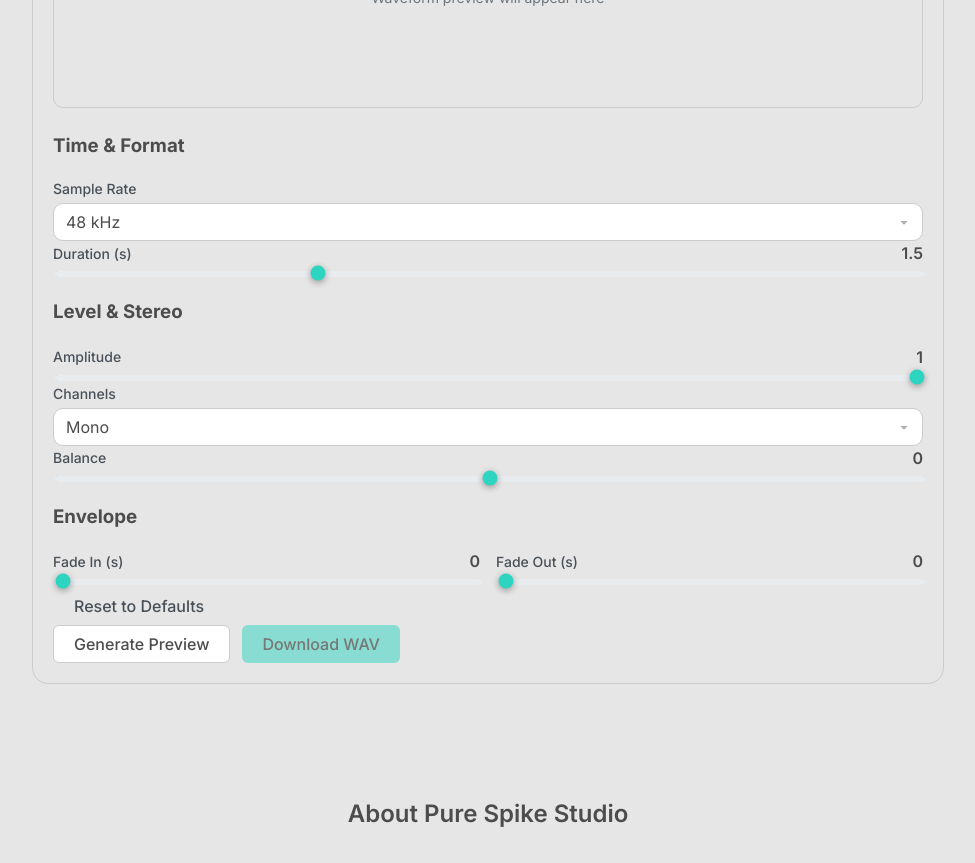
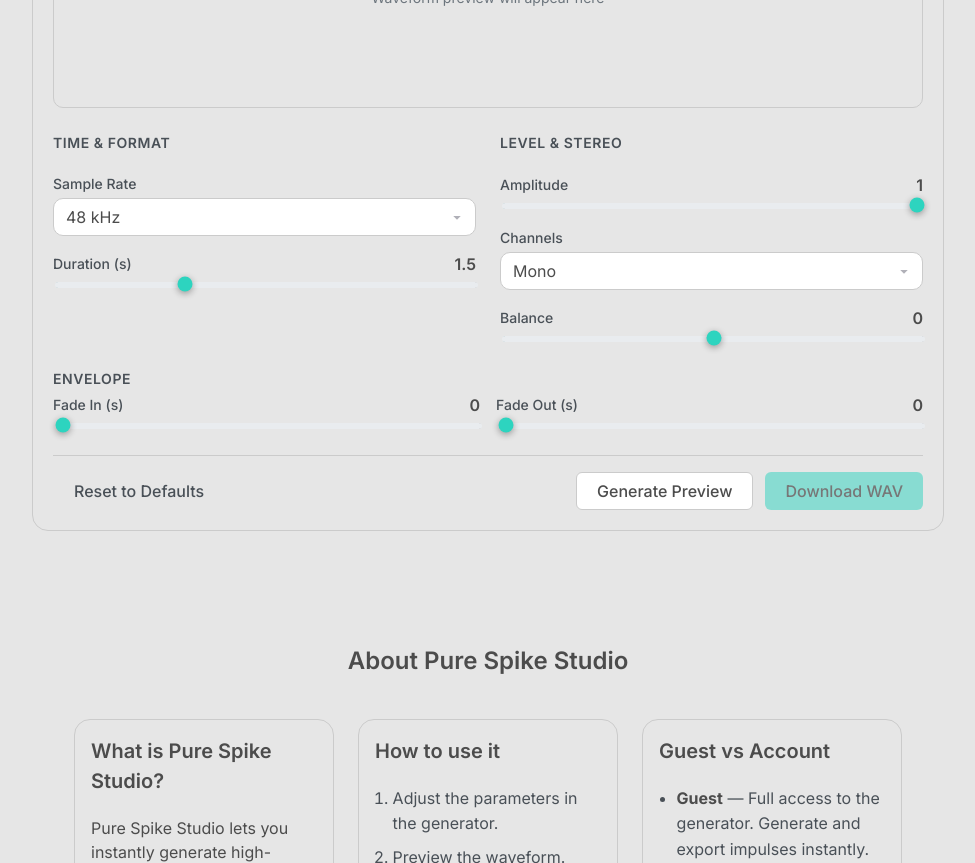
Before and after one commit to TomacBarin/pure-spike, a React (Vite) app: page / in a window 1280 px wide. Shown: the part 680-1543 px from the top of the page, without its empty margins (152-1127 px from the left). Built offline with nearby package versions, Linux system fonts and the light colour scheme.

Commit message:
feat(generator): update Reset button flexbox to align properly

```diff
--- a/src/features/generator/components/ActionBar.tsx
+++ b/src/features/generator/components/ActionBar.tsx
@@ -1,4 +1,5 @@
 import { Button } from '../../../components/ui/Button/Button';
+import styles from '../GeneratorPanel.module.css';
 
 interface Props {
   onReset: () => void;
@@ -16,12 +17,12 @@
   isGenerating = false,
 }: Props) {
   return (
-    <div className="actionBar">
+    <div className={styles.actionBar}>
       <Button variant="ghost" size="md" onClick={onReset}>
         Reset to Defaults
       </Button>
 
-      <div style={{ display: 'flex', gap: '12px' }}>
+      <div className={styles.actionButtons}>
         <Button variant="secondary" size="md" onClick={onGenerate} disabled={isGenerating}>
           {isGenerating ? 'Generating…' : 'Generate Preview'}
         </Button>
--- a/src/features/generator/components/ParameterControls.tsx
+++ b/src/features/generator/components/ParameterControls.tsx
@@ -1,9 +1,9 @@
 import { Select } from '../../../components/ui/Select/Select';
 import { Slider } from '../../../components/ui/Slider/Slider';
-import { Input } from '../../../components/ui/Input/Input';
 import type { ImpulseParams } from '../core/types';
 import { SAMPLE_RATE_OPTIONS, CHANNELS_OPTIONS, CONSTRAINTS } from '../core/types';
 import type { GeneratorAction } from '../state';
+import styles from '../GeneratorPanel.module.css';
 
 interface Props {
   params: ImpulseParams;
@@ -11,14 +11,11 @@
 }
 
 export function ParameterControls({ params, dispatch }: Props) {
-  const isStereo = params.channels === 'stereo';
-
   return (
     <>
-      <div className="paramsGrid">
-        {/* Time & Format */}
-        <div className="paramGroup">
-          <h3 className="paramGroupTitle">Time & Format</h3>
+      <div className={styles.paramsGrid}>
+        <div className={styles.paramGroup}>
+          <h3 className={styles.paramGroupTitle}>Time & Format</h3>
 
           <Select
             label="Sample Rate"
@@ -37,9 +34,8 @@
           />
         </div>
 
-        {/* Level & Stereo */}
-        <div className="paramGroup">
-          <h3 className="paramGroupTitle">Level & Stereo</h3>
+        <div className={styles.paramGroup}>
+          <h3 className={styles.paramGroupTitle}>Level & Stereo</h3>
 
           <Slider
             label="Amplitude"
@@ -64,14 +60,12 @@
             max={CONSTRAINTS.balance.max}
             step={0.01}
             onChange={(v) => dispatch({ type: 'SET_BALANCE', balance: v })}
-            // Notice: disabled={!isStereo} can be added
           />
         </div>
       </div>
 
-      {/* Envelope – full width */}
-      <div className="envelopeGroup">
-        <h3 className="paramGroupTitle">Envelope</h3>
+      <div className={styles.envelopeGroup}>
+        <h3 className={styles.paramGroupTitle}>Envelope</h3>
         <div style={{ display: 'grid', gridTemplateColumns: '1fr 1fr', gap: '16px' }}>
           <Slider
             label="Fade In (s)"
```
